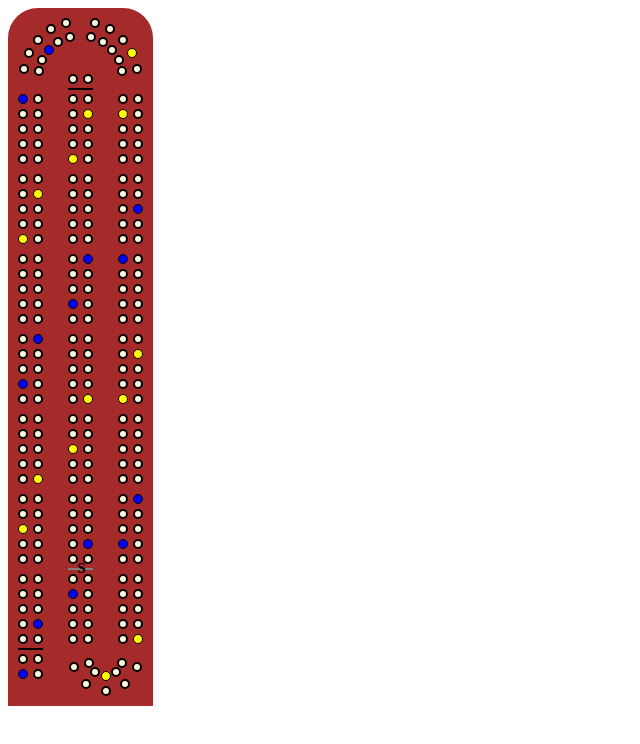
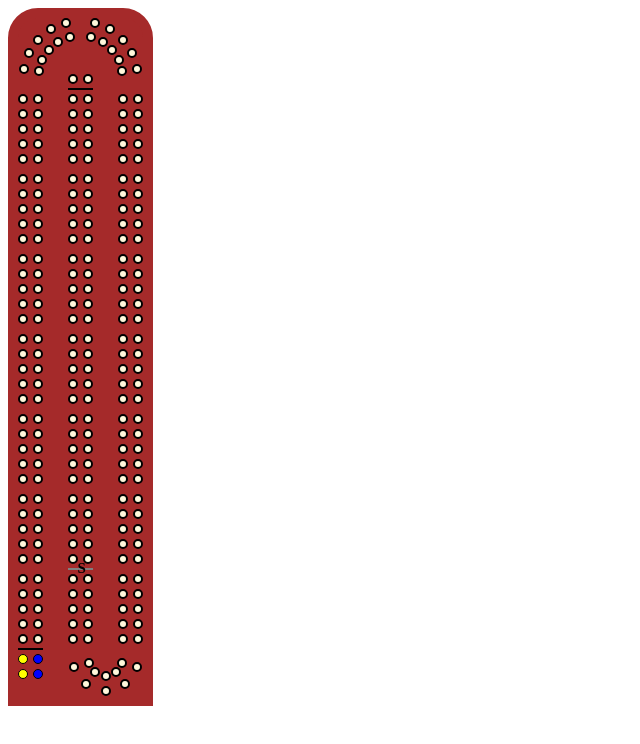
Before and after one commit to richardl62/react-playpen, a React (Create React App) app: page / in a window 1280 px wide. Shown: the top 744 px of the page, without its empty margins (0-640 px from the left). Built offline with nearby package versions, Linux system fonts and the light colour scheme.

Commit message:
Add click to move

```diff
--- a/src/App.tsx
+++ b/src/App.tsx
@@ -1,10 +1,10 @@
 import React from 'react';
-import { ScoreBoard } from './score-board';
+import { Game } from './score-board';
 
 
 function App() {
 
-  return <ScoreBoard />
+  return <Game />
 }
 
 export default App;
--- a/src/score-board.tsx
+++ b/src/score-board.tsx
@@ -1,7 +1,9 @@
+import { useState } from "react";
 import styled from "styled-components";
 import { MarkerLines } from "./marker-lines";
 import { boardHeight, boardWidth, pegPoints } from "./peg-points";
 import { boardPadding, holeRadius } from "./sizes";
+import { Position } from "./types";
 
 
 const Board = styled.div<{height: number, width: number}>`
@@ -63,17 +65,71 @@ const Peg = styled.div<{player1 : boolean}>`
     background: ${props => props.player1 ? "yellow" : "blue"};
 `;
 
-export function ScoreBoard() {
-    const allPoints = [...pegPoints.player1, ...pegPoints.player2];
+interface PlayerProps {
+    /** Called to check if there is a peg in the hole */
+    hasPeg: (index: number) => boolean;
 
-    const holes = allPoints.map((pos, index) => {
-        return <PegContainer key={index} bottom={pos.bottom} left={pos.left}>
-                {index % 9 === 0 ? <Peg player1={index % 2 === 1}/> : <Hole/>}
-            </PegContainer>;
+    /** Called when a peg/hole is clicked */
+    onClick: (index: number) => void;
+};
+
+
+function makeElements(pegPoints: Position[], props: PlayerProps, player1: boolean) {
+    return pegPoints.map((pos, index) => {
+        const key = `${index}-{player1}`;
+        return <PegContainer key={key} bottom={pos.bottom} left={pos.left}
+            onClick={()=>props.onClick(index)}
+        >
+             {props.hasPeg(index) ? <Peg player1={player1}/> : <Hole/>}
+        </PegContainer>;
     });
+}
+
+interface ScoreBoardProps {
+    player1: PlayerProps;
+    player2: PlayerProps;
+}
+
+function ScoreBoard(props: ScoreBoardProps) {
 
     return <Board height={boardHeight} width={boardWidth}>
-        {holes}
+        {makeElements(pegPoints.player1,props.player1, true)}
+        {makeElements(pegPoints.player2,props.player2, false)}
         <MarkerLines/>
     </Board>;
 }
+
+type Pegs = [number,number];
+function movePeg(pegs: Pegs, moveTo:number) : Pegs {
+    // You can't move onto an existing peg.
+    if(pegs.includes(moveTo)) {
+        return pegs;
+    }
+
+    if(moveTo > pegs[1]) {
+         // Standard move
+         return [pegs[1], moveTo];
+    } else if (moveTo > pegs[0]) {
+        return [pegs[0], moveTo];
+    } else {
+        return [moveTo, pegs[0]]
+    }
+}
+function usePlayerProps() {
+    const [pegs, setPegs] = useState<Pegs>([0,1]);
+
+
+    const playerProps : PlayerProps = {
+        hasPeg: index => pegs.includes(index),
+        onClick: index => setPegs(movePeg(pegs, index)),
+    };
+
+    return playerProps;
+}
+
+export function Game() {
+    const player1 = usePlayerProps();
+    const player2 = usePlayerProps();
+
+    return <ScoreBoard player1={player1} player2={player2} />;
+}
```
